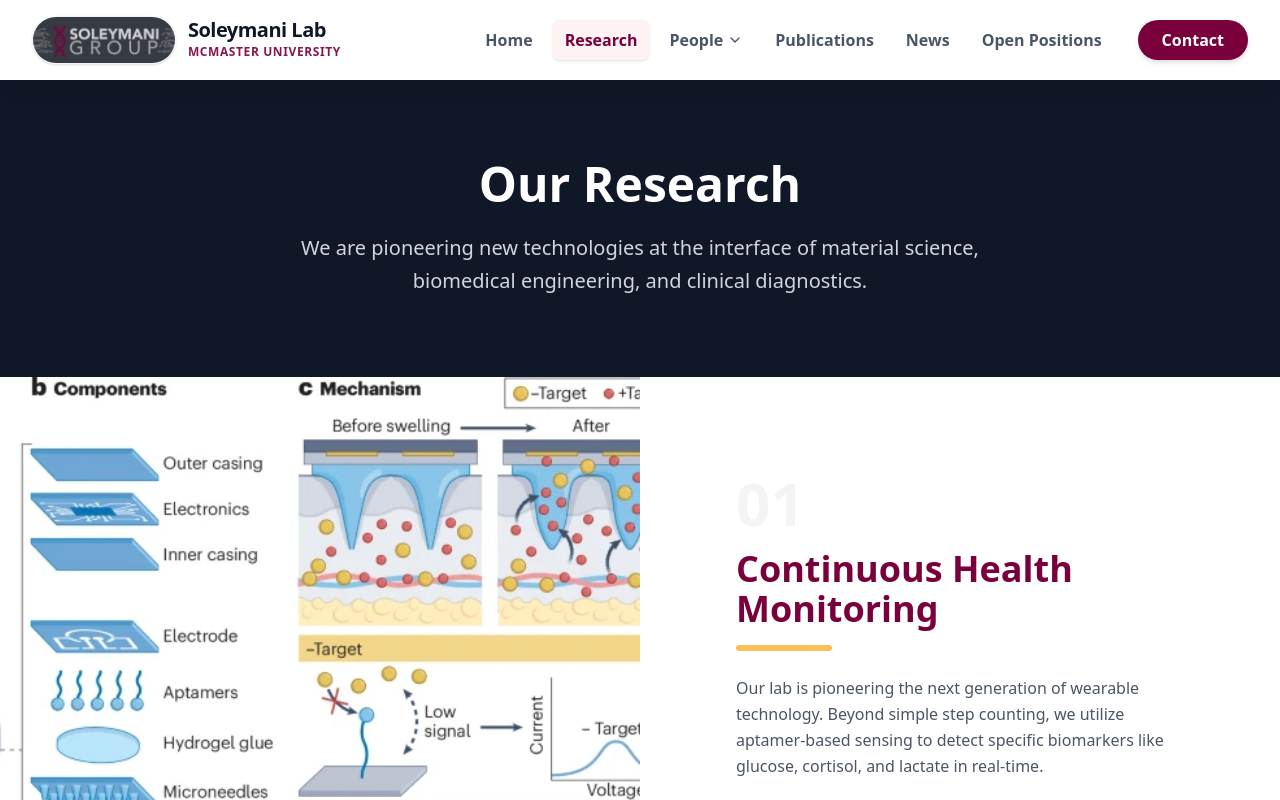
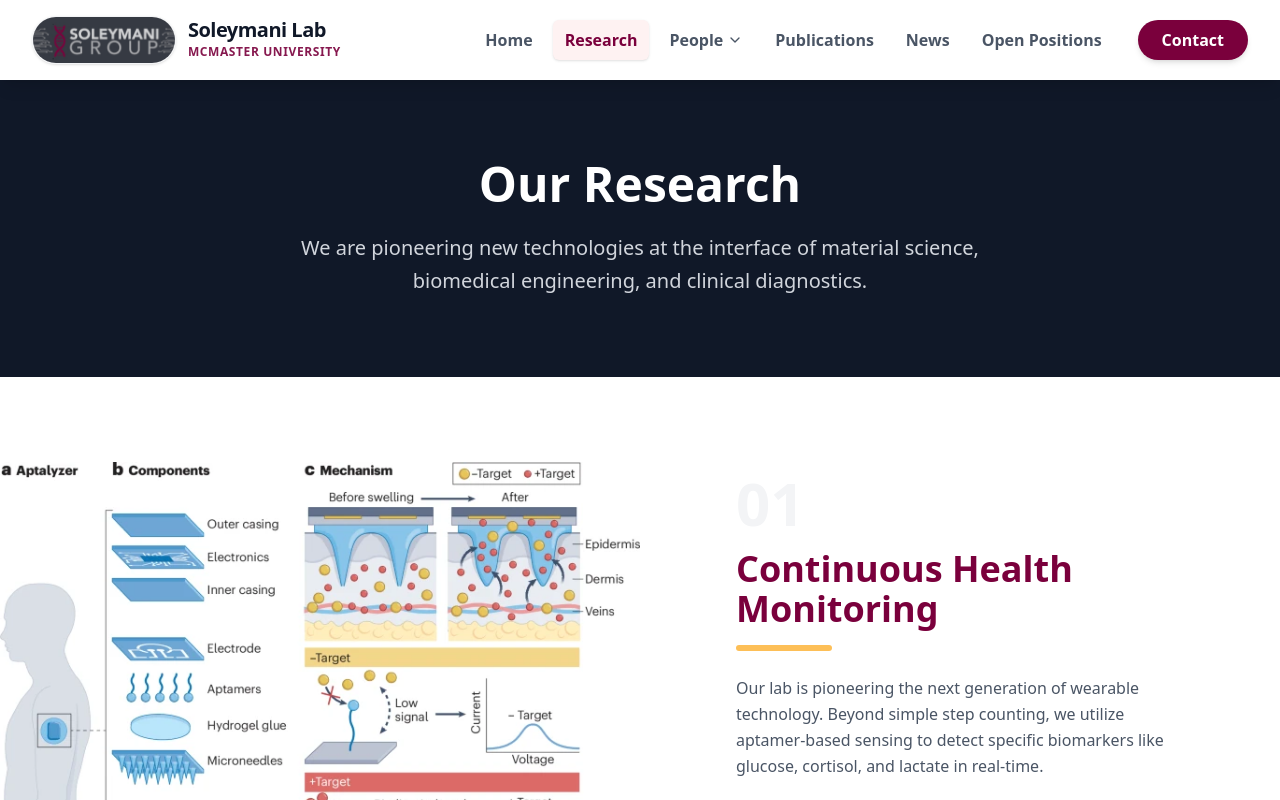
Before and after one commit to FanxiaoLiu/soleymani-lab-website, a React (Vite) app in the folder client/: page /research in a window 1280 px wide. Shown: the top 800 px of the page. Built offline with nearby package versions, Linux system fonts and the light colour scheme.

Commit message:
Changed image fit on screen

```diff
--- a/client/src/pages/Alumni.jsx
+++ b/client/src/pages/Alumni.jsx
@@ -21,7 +21,7 @@
         <div className="max-w-7xl mx-auto text-center">
           <h1 className="text-4xl md:text-5xl font-bold mb-6">Alumni</h1>
           <p className="text-xl text-gray-300 max-w-2xl mx-auto leading-relaxed">
-            Our lab has a strong track record of training the next generation of leaders in academia, industry, and medicine.
+            Celebrating the achievements of our former lab members and their contributions to science and industry.
           </p>
         </div>
       </div>
--- a/client/src/pages/Research.jsx
+++ b/client/src/pages/Research.jsx
@@ -59,7 +59,7 @@
                   src={area.image}
                   alt={area.title}
                   // 3. absolute inset-0: Forces image to fill the parent container exactly
-                  className="absolute inset-0 w-full h-full object-cover transition-transform duration-700 group-hover:scale-105"
+                  className="absolute inset-0 w-full h-full object-contain transition-transform duration-700 group-hover:scale-105"
                 />
                 <div className="absolute inset-0 bg-mcmaster-maroon/0 group-hover:bg-mcmaster-maroon/10 transition-colors duration-500 pointer-events-none"></div>
               </div>
```
Also changed, not shown: 1 other file (tests, documents, lock files or other folders).
